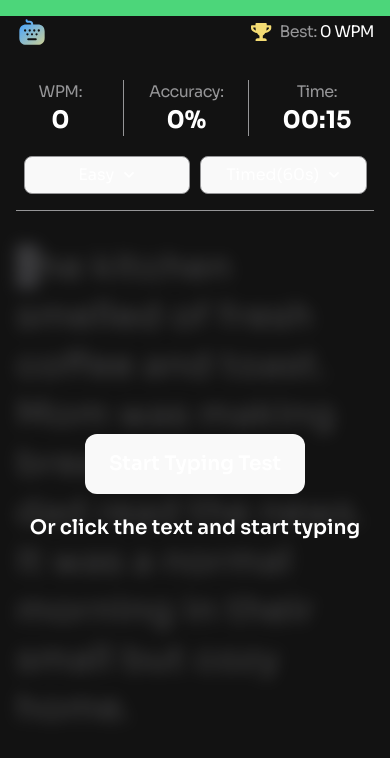
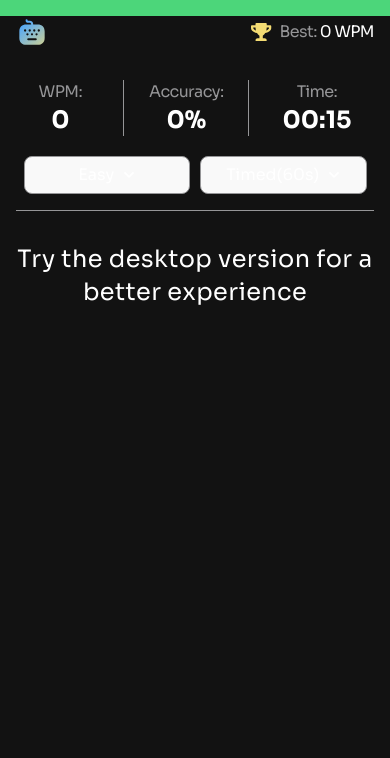
Before and after one commit to SoulOfMo/typing-speed-test, a React (Vite) app: page / in a window 390 px wide. Shown: the top 758 px of the page. Built offline with nearby package versions, Linux system fonts and the light colour scheme.

Commit message:
refactor: enhance layout and accessibility in TypingArea component

```diff
--- a/src/components/TypingArea.jsx
+++ b/src/components/TypingArea.jsx
@@ -30,11 +30,13 @@ function TypingArea({
       onClick={() => {
         inputRef.current.focus();
       }}
-      className="mx-4 mb-28 lg:mx-28 flex justify-center items-center relative mt-8 flex-col"
+      className="relative mx-4 mt-8 mb-28 flex flex-col items-center justify-center lg:mx-28"
     >
-      <div className=" w-full">
+      <div className="max-[400px]:hidden sm:block">
+        <div className="w-full">
           <p
-          className={`text-(--neutral-0) text-4xl leading-[136%] overflow-hidden max-h-[70vh] tracking-[0.4px] ${start ? "" : "blur-sm opacity-40"
+            className={`max-h-[70vh] overflow-hidden text-4xl leading-[136%] tracking-[0.4px] text-(--neutral-0) ${
+              start ? "" : "opacity-40 blur-sm"
             } `}
           >
             {passage.split("").map((char, index) => (
@@ -55,12 +57,12 @@ function TypingArea({
           onKeyDown={(e) => {
             if (BLOCKED_KEYS.includes(e.key)) e.preventDefault();
           }}
-        className="absolute opacity-0"
+          className="absolute cursor-none opacity-0"
         />
         {!start && (
-        <div className="absolute w-full gap-5 h-full flex flex-col items-center justify-center top-0 left-0 text-xl font-semibold text-(--neutral-0)">
+          <div className="absolute top-0 left-0 flex h-full w-full flex-col items-center justify-center gap-5 text-xl font-semibold text-(--neutral-0)">
             <button
-            className="px-6 py-4 rounded-xl bg-(--blue-600) hover:bg-(--blue-400) hover:cursor-pointer focus:outline-1 focus:outline-(--blue-400)"
+              className="rounded-xl bg-(--blue-600) px-6 py-4 hover:cursor-pointer hover:bg-(--blue-400) focus:outline-1 focus:outline-(--blue-400)"
               onClick={handleStart}
             >
               Start Typing Test
@@ -69,10 +71,10 @@ function TypingArea({
           </div>
         )}
         {start && (
-        <div className="border-t border-solid text-(--neutral-0) border-(--var(--neutral-400)) mt-16 w-full flex justify-center ">
+          <div className="mt-16 flex w-full justify-center border-t border-solid border-(--neutral-700) text-(--neutral-0)">
             <button
               onClick={handleReset}
-            className="text-xl w-45.25 flex items-center justify-center gap-2.5 mt-8 bg-(--neutral-800) py-2.5 px-4 rounded-xl"
+              className="mt-8 flex w-45.25 items-center justify-center gap-2.5 rounded-xl bg-(--neutral-800) px-4 py-2.5 text-xl"
             >
               <span>Restart Test</span>
               <img src={restartIcon} alt="" />
@@ -80,6 +82,10 @@ function TypingArea({
           </div>
         )}
       </div>
+      <p className="hidden max-h-[70vh] overflow-hidden text-center text-2xl leading-[136%] tracking-[0.4px] text-(--neutral-0) max-[400px]:block">
+        Try the desktop version for a better experience
+      </p>
+    </div>
   );
 }
 
```
Lines whose indentation alone changed are shown as unchanged.
